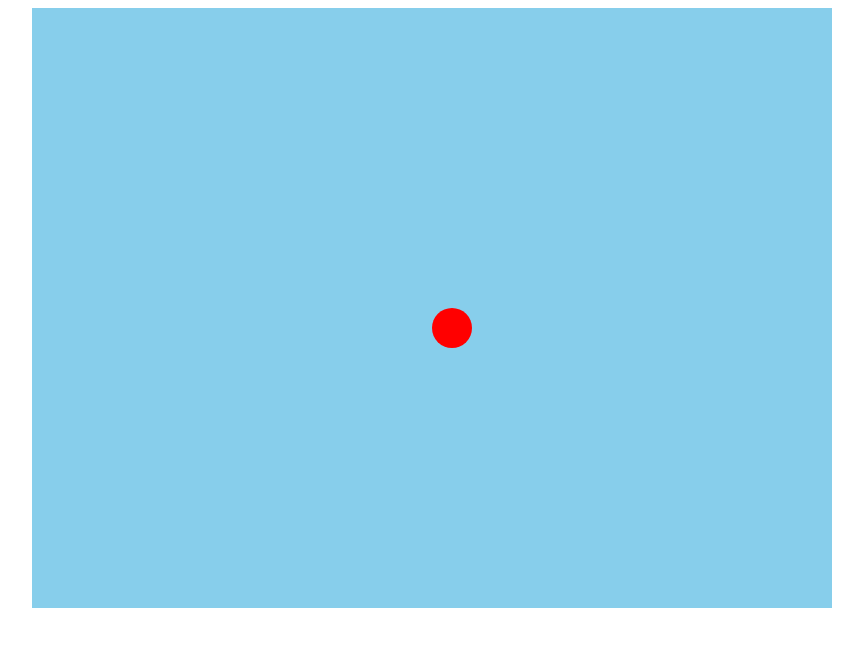
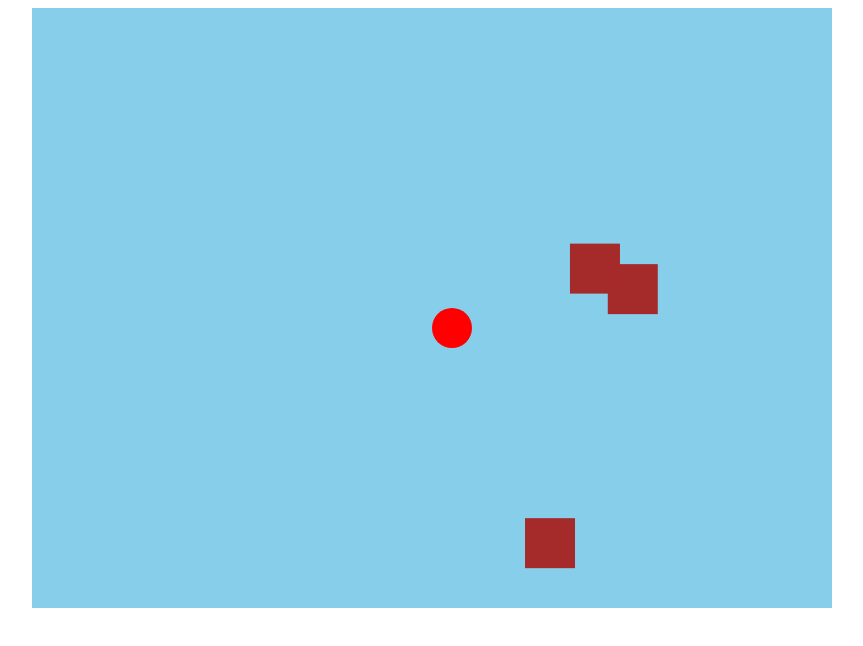
Before and after one commit to GiannisKaravelakis/make-your-game, a plain HTML site: page index.html in a window 1280 px wide. Shown: the whole page, without its empty margins (208-1071 px from the left). Drawn offline with Linux system fonts and the light colour scheme.

Commit message:
initial duck creation and movement

```diff
--- a/css/style.css
+++ b/css/style.css
@@ -5,6 +5,14 @@
     background-color: #87CEEB;
     overflow: hidden;
     margin: 0 auto;
+}
+
+#duck-layer {
+    position: absolute;
+    width: 100%;
+    height: 100%;
+    top: 0;
+    left: 0;
 }
 
 #crosshair {
--- a/index.html
+++ b/index.html
@@ -6,11 +6,13 @@
     </head>
     <body>
         <div id="game-container">
+            <div id="duck-layer"></div>
             <div id="crosshair"></div>
         </div>
 
         <script src="js/input.js"></script>
         <script src="js/crosshair.js"></script>
+        <script src="js/duck.js"></script>
         <script src="js/game.js"></script>
     </body>
 </html>
--- /dev/null
+++ b/js/duck.js
@@ -0,0 +1,50 @@
+//Contains functions for duck spawning, moving and rendering
+
+const duckLayer = document.getElementById('duck-layer');
+const ducks = [];
+
+//Size and speed of ducks
+const duckSize = 50;
+const duckSpeed = 0.15;
+
+//Create the duck and give it a random spawnpoint and direction
+function createDuck() {
+    const duck = {
+        x: Math.random() * (containerWidth - duckSize),
+        y: Math.random() * (containerHeight - duckSize),
+        direct: Math.random() < 0.5 ? duckSpeed : -duckSpeed,
+        alive: true,
+        el: document.createElement('div')
+    };
+
+    duck.el.style.position = 'absolute';
+    duck.el.style.width = duckSize + 'px';
+    duck.el.style.height = duckSize + 'px';
+    duck.el.style.backgroundColor = 'brown';
+    duck.el.style.willChange = 'transform';
+
+    duckLayer.appendChild(duck.el);
+    ducks.push(duck);
+}
+
+//Update the place of ducks in the container
+function updateDucks(deltaTime) {
+    for (const duck of ducks) {
+        if (!duck.alive) continue;
+
+        duck.x += duck.direct * deltaTime;
+
+        //Bounce of right/left sides
+        if (duck.x <= 0 || duck.x >= containerWidth - duckSize) {
+            duck.direct *= -1;
+        }
+    }
+}
+
+//Render the ducks in the container
+function renderDucks() {
+    for (const duck of ducks) {
+        duck.el.style.transform = `translate(${duck.x}px, ${duck.y}px)`;
+        duck.el.style.display = duck.alive ? 'block' : 'none';
+    }
+}
--- a/js/game.js
+++ b/js/game.js
@@ -3,12 +3,19 @@ let lastTime = 0;
 const containerWidth = 800;
 const containerHeight = 600;
 
+//Create some ducks
+for (let i = 0; i < 3; i++) {
+    createDuck();
+}
+
 function updateGame(deltaTime) {
     updateCrosshair(deltaTime);
+    updateDucks(deltaTime);
 }
 
 function renderGame() {
     renderCrosshair();
+    renderDucks();
 }
 
 function gameLoop(currentTime) {
```
